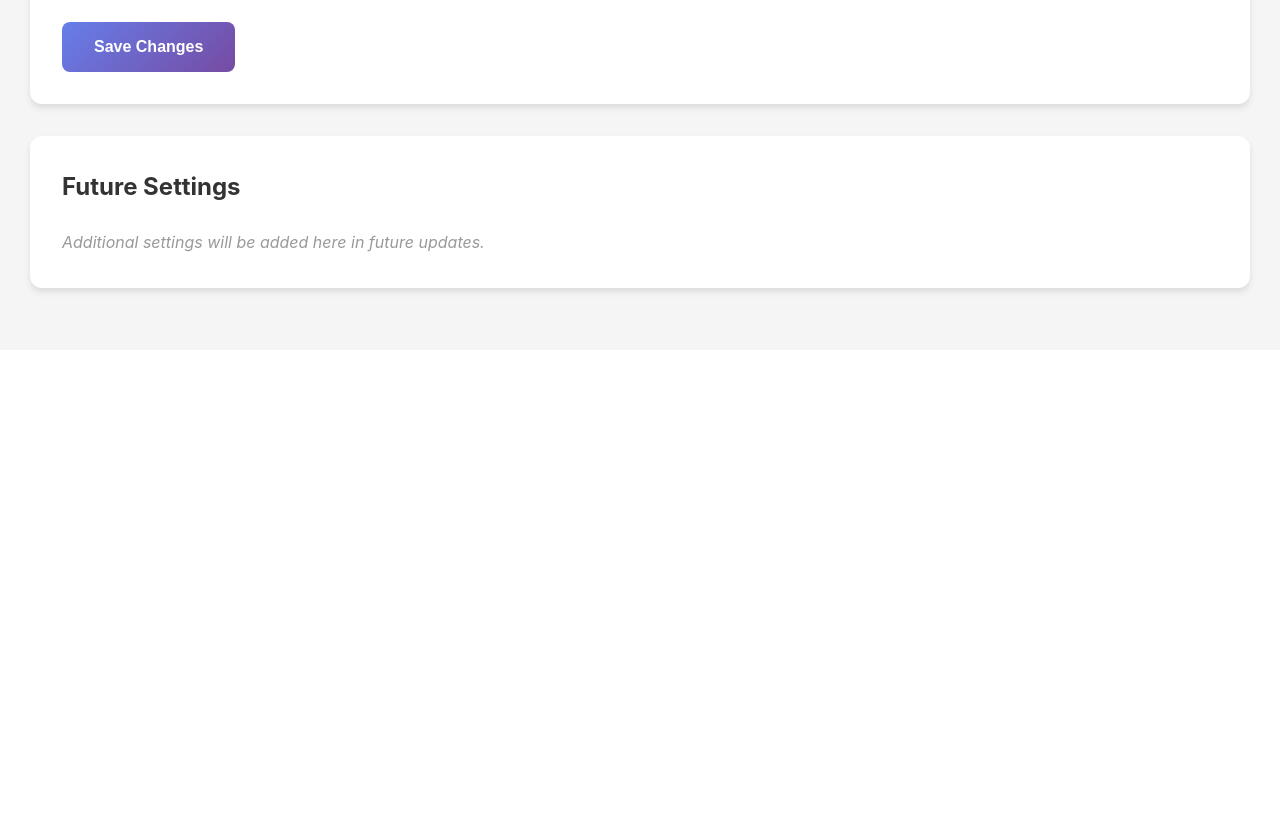
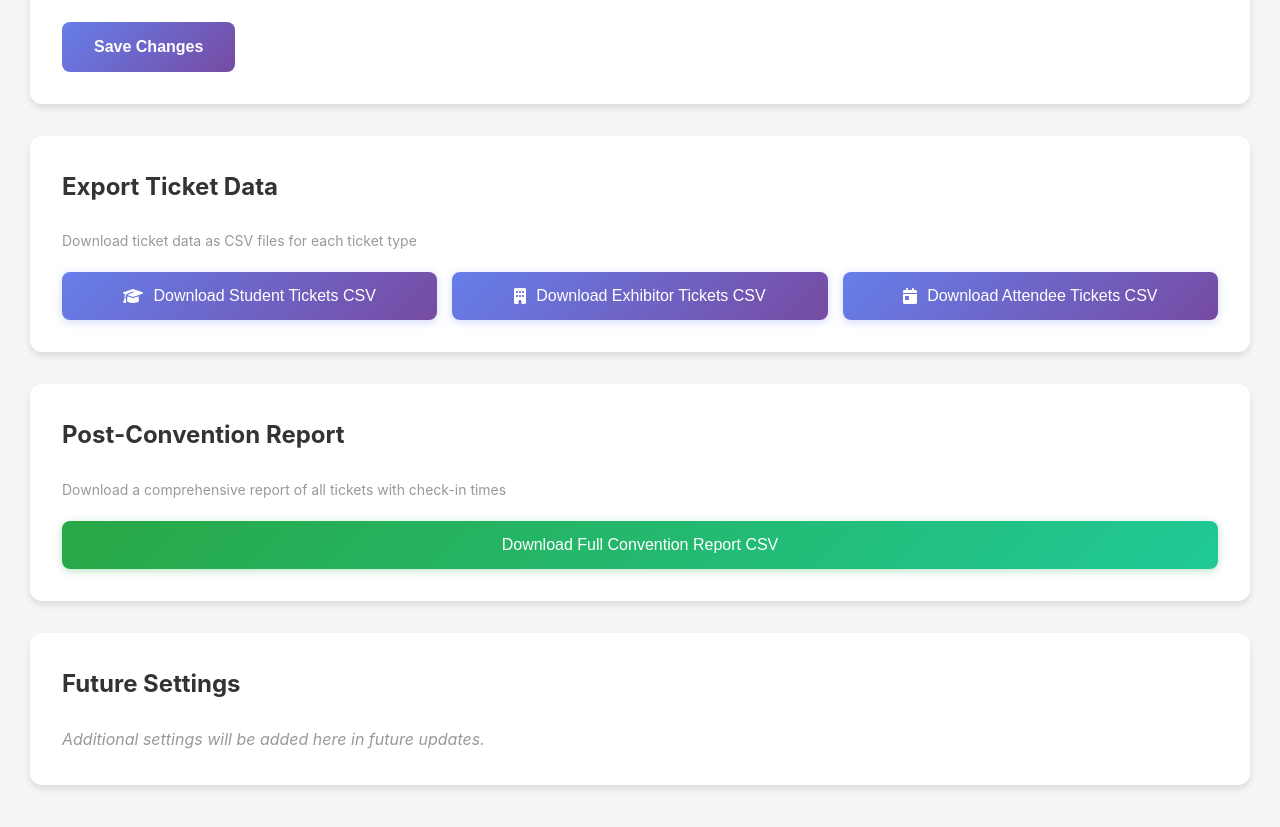
Before and after one commit to will-barnard/convention-ticket-manager, a Vue app in the folder frontend/: page /settings in a window 1280 px wide. Shown: the part 1940-2767 px from the top of the page. Before the commit the page ends 2290 px from the top, so only its background shows below. Built offline with nearby package versions, Linux system fonts and the light colour scheme; no server answers; sample sign-in values are in the browser's storage.

Commit message:
added check in timestamps

```diff
--- a/frontend/src/views/Settings.vue
+++ b/frontend/src/views/Settings.vue
@@ -177,6 +177,38 @@
             </button>
           </div>
         </form>
+      </div>
+
+      <div class="settings-card">
+        <h2>Export Ticket Data</h2>
+        <p class="hint">Download ticket data as CSV files for each ticket type</p>
+
+        <div class="export-buttons">
+          <button @click="downloadCSV('student')" class="btn-export">
+            <font-awesome-icon icon="graduation-cap" />
+            Download Student Tickets CSV
+          </button>
+          <button @click="downloadCSV('exhibitor')" class="btn-export">
+            <font-awesome-icon icon="building" />
+            Download Exhibitor Tickets CSV
+          </button>
+          <button @click="downloadCSV('attendee')" class="btn-export">
+            <font-awesome-icon icon="calendar-day" />
+            Download Attendee Tickets CSV
+          </button>
+        </div>
+      </div>
+
+      <div class="settings-card">
+        <h2>Post-Convention Report</h2>
+        <p class="hint">Download a comprehensive report of all tickets with check-in times</p>
+
+        <div class="export-buttons">
+          <button @click="downloadPostConventionReport" class="btn-export btn-report">
+            <font-awesome-icon icon="file-download" />
+            Download Full Convention Report CSV
+          </button>
+        </div>
       </div>
 
       <div class="settings-card">
@@ -367,6 +399,167 @@ export default {
       }
     };
 
+    const downloadCSV = async (ticketType) => {
+      try {
+        const response = await axios.get('/api/tickets');
+        const allTickets = response.data.tickets || response.data;
+        const tickets = allTickets.filter(t => t.ticket_type === ticketType);
+
+        if (tickets.length === 0) {
+          alert(`No ${ticketType} tickets found to export.`);
+          return;
+        }
+
+        let csvContent = '';
+
+        if (ticketType === 'student') {
+          // Student CSV: Name, Email, Teacher, Created, Friday Check-in, Saturday Check-in, Sunday Check-in
+          csvContent = 'Name,Email,Teacher,Created,Friday Check-in,Saturday Check-in,Sunday Check-in\n';
+          tickets.forEach(ticket => {
+            const name = `"${ticket.name}"`;
+            const email = ticket.email;
+            const teacher = `"${ticket.teacher_name || ''}"`;
+            const created = new Date(ticket.created_at).toLocaleDateString();
+            const friCheckin = ticket.scans?.friday ? 'Yes' : 'No';
+            const satCheckin = ticket.scans?.saturday ? 'Yes' : 'No';
+            const sunCheckin = ticket.scans?.sunday ? 'Yes' : 'No';
+            csvContent += `${name},${email},${teacher},${created},${friCheckin},${satCheckin},${sunCheckin}\n`;
+          });
+        } else if (ticketType === 'exhibitor') {
+          // Exhibitor CSV: Name, Email, Supplies, Created, Friday Check-in, Saturday Check-in, Sunday Check-in
+          csvContent = 'Name,Email,Supplies,Created,Friday Check-in,Saturday Check-in,Sunday Check-in\n';
+          tickets.forEach(ticket => {
+            const name = `"${ticket.name}"`;
+            const email = ticket.email;
+            const supplies = ticket.supplies
+              ? `"${ticket.supplies.map(s => `${s.name} (${s.quantity})`).join('; ')}"`
+              : '""';
+            const created = new Date(ticket.created_at).toLocaleDateString();
+            const friCheckin = ticket.scans?.friday ? 'Yes' : 'No';
+            const satCheckin = ticket.scans?.saturday ? 'Yes' : 'No';
+            const sunCheckin = ticket.scans?.sunday ? 'Yes' : 'No';
+            csvContent += `${name},${email},${supplies},${created},${friCheckin},${satCheckin},${sunCheckin}\n`;
+          });
+        } else if (ticketType === 'attendee') {
+          // Attendee CSV: Name, Email, Ticket Type, Created, Friday Check-in, Saturday Check-in, Sunday Check-in
+          csvContent = 'Name,Email,Ticket Type,Created,Friday Check-in,Saturday Check-in,Sunday Check-in\n';
+          tickets.forEach(ticket => {
+            const name = `"${ticket.name}"`;
+            const email = ticket.email;
+            const subtype = formatAttendeeSubtype(ticket.ticket_subtype);
+            const created = new Date(ticket.created_at).toLocaleDateString();
+            const friCheckin = ticket.scans?.friday ? 'Yes' : 'No';
+            const satCheckin = ticket.scans?.saturday ? 'Yes' : 'No';
+            const sunCheckin = ticket.scans?.sunday ? 'Yes' : 'No';
+            csvContent += `${name},${email},"${subtype}",${created},${friCheckin},${satCheckin},${sunCheckin}\n`;
+          });
+        }
+
+        // Create and download the file
+        const blob = new Blob([csvContent], { type: 'text/csv;charset=utf-8;' });
+        const link = document.createElement('a');
+        const url = URL.createObjectURL(blob);
+        const timestamp = new Date().toISOString().split('T')[0];
+        link.setAttribute('href', url);
+        link.setAttribute('download', `${ticketType}-tickets-${timestamp}.csv`);
+        link.style.visibility = 'hidden';
+        document.body.appendChild(link);
+        link.click();
+        document.body.removeChild(link);
+      } catch (error) {
+        console.error('Error downloading CSV:', error);
+        alert('Failed to download CSV. Please try again.');
+      }
+    };
+
+    const formatAttendeeSubtype = (subtype) => {
+      const subtypeMap = {
+        'vip': 'VIP (3-Day)',
+        'adult_2day': 'Adult 2-Day',
+        'adult_saturday': 'Adult Saturday',
+        'adult_sunday': 'Adult Sunday',
+        'child_2day': 'Child 2-Day',
+        'child_saturday': 'Child Saturday',
+        'child_sunday': 'Child Sunday'
+      };
+      return subtypeMap[subtype] || subtype;
+    };
+
+    const downloadPostConventionReport = async () => {
+      try {
+        const response = await axios.get('/api/tickets');
+        const allTickets = response.data.tickets || response.data;
+
+        if (allTickets.length === 0) {
+          alert('No tickets found to export.');
+          return;
+        }
+
+        // Post-Convention Report: All tickets with check-in times
+        let csvContent = 'Name,Email,Ticket Type,Created,Friday Check-in,Saturday Check-in,Sunday Check-in\n';
+
+        allTickets.forEach(ticket => {
+          const name = `"${ticket.name}"`;
+          const email = ticket.email;
+
+          // Format ticket type
+          let ticketTypeStr = '';
+          if (ticket.ticket_type === 'student') {
+            ticketTypeStr = 'Student';
+          } else if (ticket.ticket_type === 'exhibitor') {
+            ticketTypeStr = 'Exhibitor';
+          } else if (ticket.ticket_type === 'attendee') {
+            ticketTypeStr = formatAttendeeSubtype(ticket.ticket_subtype);
+          }
+
+          const created = new Date(ticket.created_at).toLocaleDateString();
+
+          // Format check-in times or "Didn't Attend"
+          const friCheckin = ticket.scans?.fridayTime
+            ? new Date(ticket.scans.fridayTime).toLocaleString()
+            : (ticket.ticket_type === 'attendee' && !canAttendDay(ticket.ticket_subtype, 'friday') ? 'N/A' : 'Didn\'t Attend');
+
+          const satCheckin = ticket.scans?.saturdayTime
+            ? new Date(ticket.scans.saturdayTime).toLocaleString()
+            : (ticket.ticket_type === 'attendee' && !canAttendDay(ticket.ticket_subtype, 'saturday') ? 'N/A' : 'Didn\'t Attend');
+
+          const sunCheckin = ticket.scans?.sundayTime
+            ? new Date(ticket.scans.sundayTime).toLocaleString()
+            : (ticket.ticket_type === 'attendee' && !canAttendDay(ticket.ticket_subtype, 'sunday') ? 'N/A' : 'Didn\'t Attend');
+
+          csvContent += `${name},${email},"${ticketTypeStr}",${created},"${friCheckin}","${satCheckin}","${sunCheckin}"\n`;
+        });
+
+        // Create and download the file
+        const blob = new Blob([csvContent], { type: 'text/csv;charset=utf-8;' });
+        const link = document.createElement('a');
+        const url = URL.createObjectURL(blob);
+        const timestamp = new Date().toISOString().split('T')[0];
+        link.setAttribute('href', url);
+        link.setAttribute('download', `post-convention-report-${timestamp}.csv`);
+        link.style.visibility = 'hidden';
+        document.body.appendChild(link);
+        link.click();
+        document.body.removeChild(link);
+      } catch (error) {
+        console.error('Error downloading report:', error);
+        alert('Failed to download report. Please try again.');
+      }
+    };
+
+    const canAttendDay = (subtype, day) => {
+      const dayMapping = {
+        'vip': ['friday', 'saturday', 'sunday'],
+        'adult_2day': ['saturday', 'sunday'],
+        'adult_saturday': ['saturday'],
+        'adult_sunday': ['sunday'],
+        'child_2day': ['saturday', 'sunday'],
+        'child_saturday': ['saturday'],
+        'child_sunday': ['sunday']
+      };
+      return dayMapping[subtype]?.includes(day) || false;
+    };
+
     const getLogoUrl = (logoUrl) => {
       if (!logoUrl) return '';
       // Logo is served through nginx proxy at /uploads
@@ -405,6 +598,8 @@ export default {
       saveSettings,
       getLogoUrl,
       batchSendEmails,
+      downloadCSV,
+      downloadPostConventionReport,
       showChangePassword,
       handleLogout
     };
@@ -704,4 +899,56 @@ export default {
   color: #999;
   font-style: italic;
 }
+
+.export-buttons {
+  display: flex;
+  flex-direction: column;
+  gap: 15px;
+  margin-top: 20px;
+}
+
+.btn-export {
+  padding: 15px 25px;
+  background: linear-gradient(135deg, #667eea 0%, #764ba2 100%);
+  color: white;
+  border: none;
+  border-radius: 8px;
+  font-size: 16px;
+  font-weight: 500;
+  cursor: pointer;
+  transition: transform 0.2s, box-shadow 0.2s;
+  box-shadow: 0 2px 8px rgba(102, 126, 234, 0.3);
+  display: flex;
+  align-items: center;
+  justify-content: center;
+  gap: 10px;
+}
+
+.btn-export:hover {
+  transform: translateY(-2px);
+  box-shadow: 0 4px 12px rgba(102, 126, 234, 0.4);
+}
+
+.btn-export:active {
+  transform: translateY(0);
+}
+
+.btn-report {
+  background: linear-gradient(135deg, #28a745 0%, #20c997 100%);
+  box-shadow: 0 2px 8px rgba(40, 167, 69, 0.3);
+}
+
+.btn-report:hover {
+  box-shadow: 0 4px 12px rgba(40, 167, 69, 0.4);
+}
+
+@media (min-width: 768px) {
+  .export-buttons {
+    flex-direction: row;
+  }
+
+  .btn-export {
+    flex: 1;
+  }
+}
 </style>
```
Also changed, not shown: 1 other file (tests, documents, lock files or other folders).
